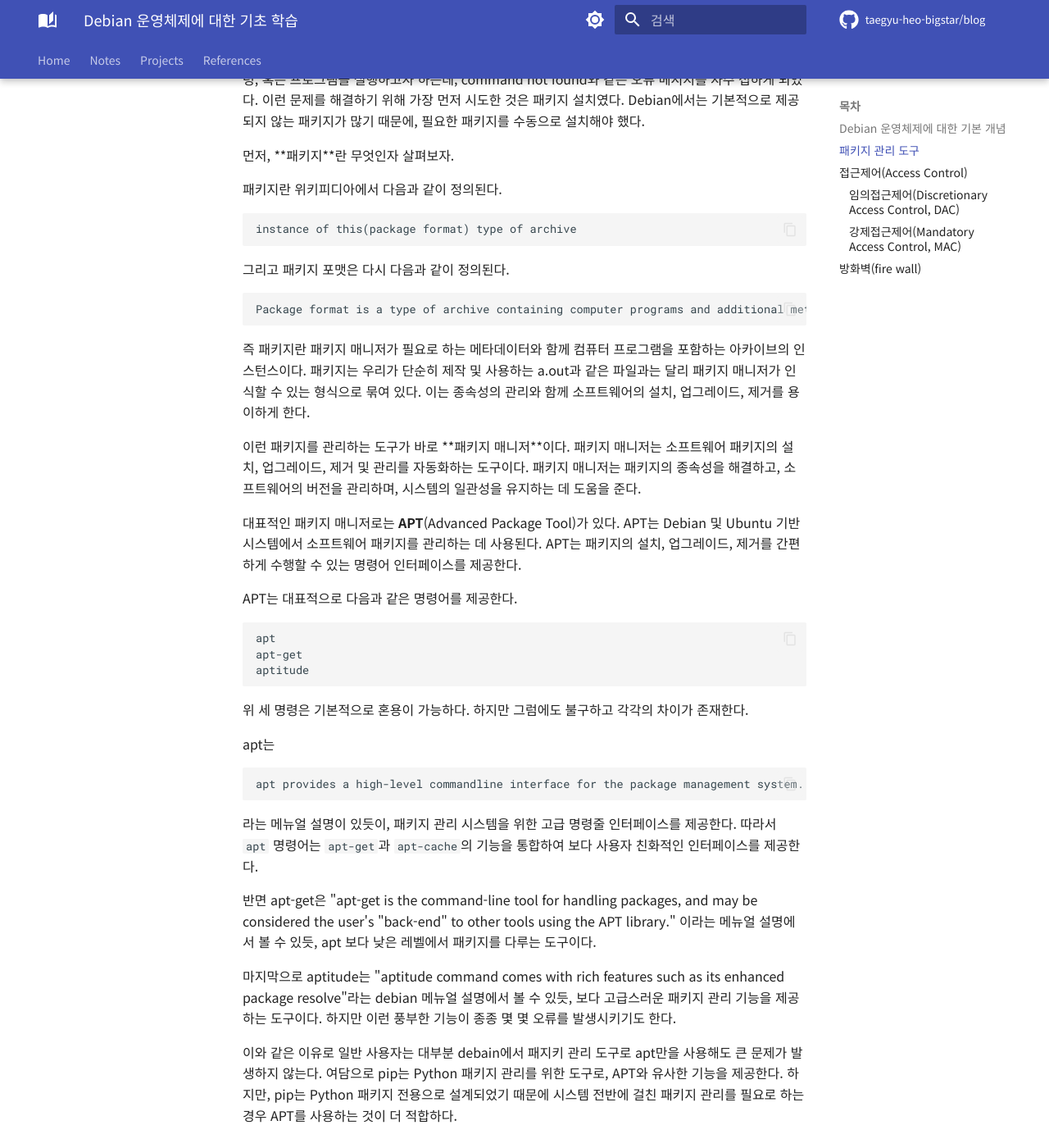
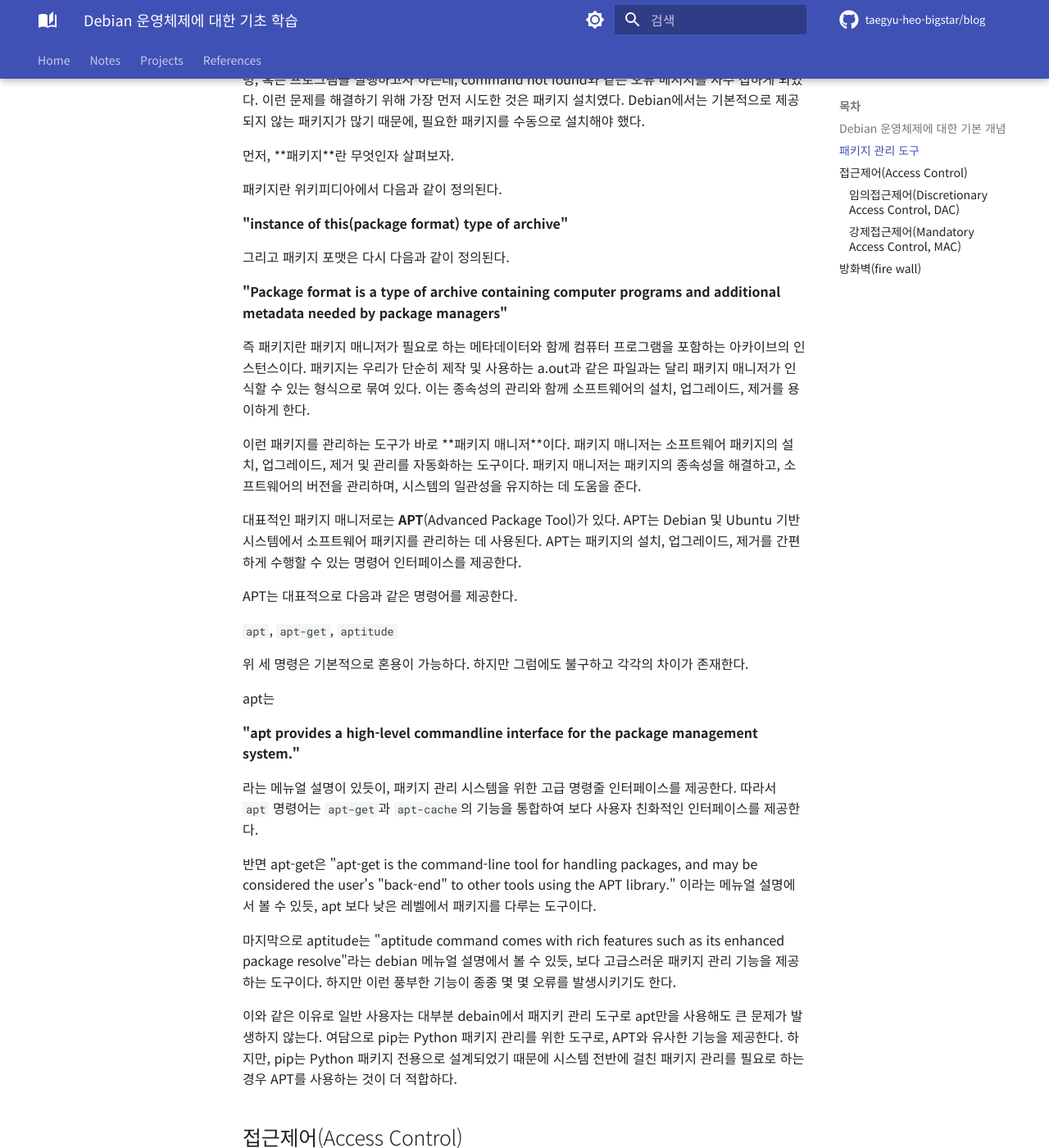
Before and after one commit to taegyu-heo-bigstar/blog, an MkDocs documentation site: the page built from docs/notes/os/2026-01-29-Debian.md, in a window 1280 px wide and 1400 px high, scrolled down 571 px. Shown: the whole window at 82% size. Built offline with MkDocs 1.6.1 and Material for MkDocs 9.7.7, drawn with Linux system fonts in a browser that asks for light colours; comment, search, counter and statistics services are not loaded.

````diff
--- a/docs/notes/os/2026-01-29-Debian.md
+++ b/docs/notes/os/2026-01-29-Debian.md
@@ -23,15 +23,11 @@ Debian 현대에 아주 많이 쓰이는 리눅스 배포판인 우분투의 기
 
 패키지란 위키피디아에서 다음과 같이 정의된다.
 
-```
-instance of this(package format) type of archive
-```
+**"instance of this(package format) type of archive"**
 
 그리고 패키지 포맷은 다시 다음과 같이 정의된다.
 
-```
-Package format is a type of archive containing computer programs and additional metadata needed by package managers
-```
+**"Package format is a type of archive containing computer programs and additional metadata needed by package managers"**
 
 즉 패키지란 패키지 매니저가 필요로 하는 메타데이터와 함께 컴퓨터 프로그램을 포함하는 아카이브의 인스턴스이다. 패키지는 우리가 단순히 제작 및 사용하는 a.out과 같은 파일과는 달리 패키지 매니저가 인식할 수 있는 형식으로 묶여 있다. 이는 종속성의 관리와 함께 소프트웨어의 설치, 업그레이드, 제거를 용이하게 한다.
 
@@ -41,18 +37,14 @@ Package format is a type of archive containing computer programs and additional
 
 APT는 대표적으로 다음과 같은 명령어를 제공한다.
 
-```
-apt
-apt-get
-aptitude
-```
+`apt`, `apt-get`, `aptitude`
 
 위 세 명령은 기본적으로 혼용이 가능하다. 하지만 그럼에도 불구하고 각각의 차이가 존재한다.
 
 apt는
-```
-apt provides a high-level commandline interface for the package management system.
-```
+
+**"apt provides a high-level commandline interface for the package management system."**
+
 라는 메뉴얼 설명이 있듯이, 패키지 관리 시스템을 위한 고급 명령줄 인터페이스를 제공한다. 따라서 `apt` 명령어는 `apt-get`과 `apt-cache`의 기능을 통합하여 보다 사용자 친화적인 인터페이스를 제공한다.
 
 반면 apt-get은 "apt-get is the command-line tool for handling packages, and may be considered the user's "back-end" to other tools using the APT library." 이라는 메뉴얼 설명에서 볼 수 있듯, apt 보다 낮은 레벨에서 패키지를 다루는 도구이다.
````
